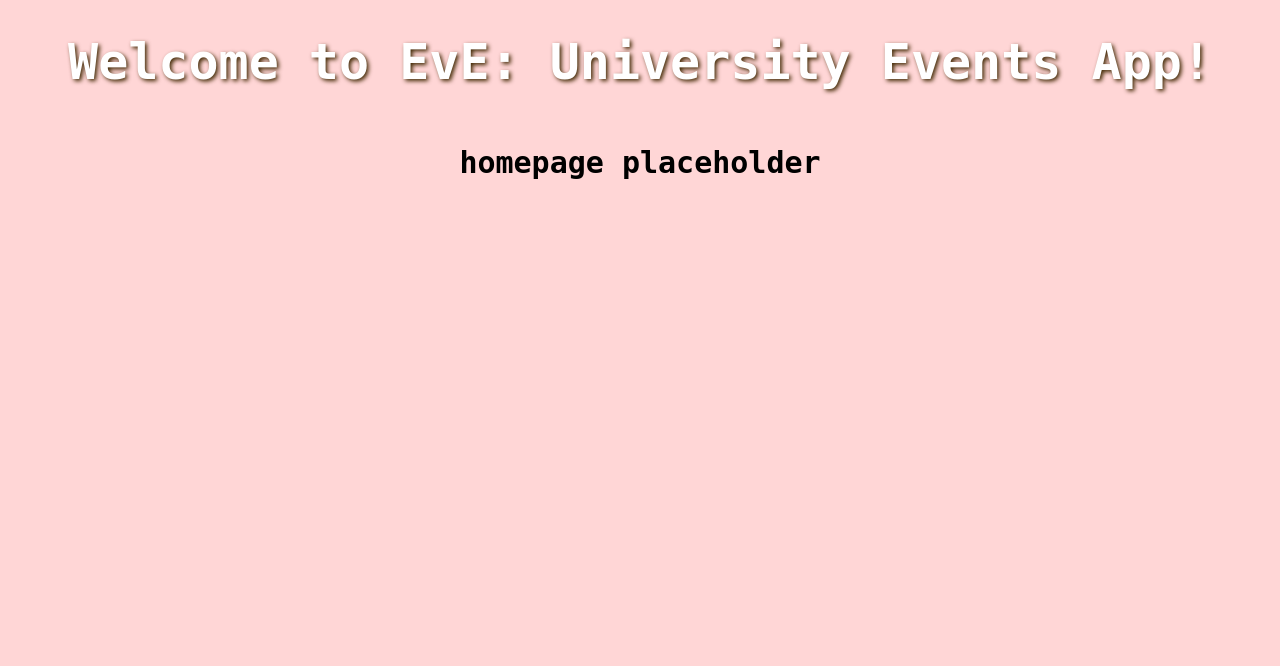
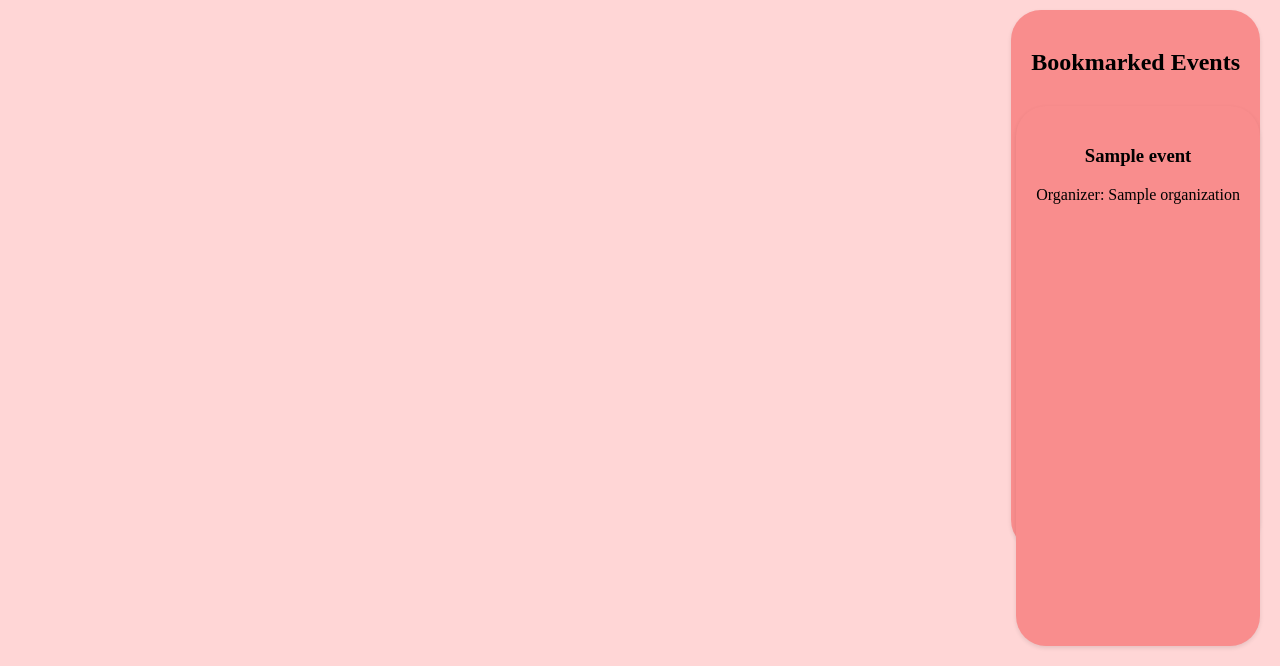
Before and after one commit to RaizaPagatpatan/appdevproject_repository, a Django app: template eveappdev/eveapp/templates/student_home.html in a window 1280 px wide. Shown: the part 134-800 px from the top of the page. Run offline with Django 4.2, Linux system fonts and the light colour scheme; tables that the repository leaves empty hold one stand-in row (values such as "Sample post"); the template is opened without the code that fills it: values that come from a table or form of the project are taken from there, most other values are stand-ins (such as "Sample title", 1, 10 or a date in 2020).

Commit message:
student_home.html and student_homeStyle.css

```diff
--- a/eveappdev/eveapp/static/css/eventUser_style.css
+++ b/eveappdev/eveapp/static/css/eventUser_style.css
@@ -15,7 +15,7 @@ body{
 .event {
     background-color: #F98D8D;
     margin: 10px;
-    padding: 20px;
+    padding: 10px;
     box-shadow: 0 2px 4px rgba(0, 0, 0, 0.1);
     border-radius: 30px;
     text-align: center;
--- /dev/null
+++ b/eveappdev/eveapp/static/css/student_homeStyle.css
@@ -0,0 +1,29 @@
+/* css/student_homeStyle.css */
+
+
+body{
+    background-color: #FFD6D6;
+    margin:0;
+    padding: 0px;
+    display: block;
+    justify-content: center;
+    align-items: center;
+    text-align: center;
+    /*height: 50vh; /* Adjust the height as needed */
+}
+
+.bookmarks {
+    background-color: #F98D8D;
+    margin: 10px;
+    padding: 20px;
+    box-shadow: 0 2px 4px rgba(0, 0, 0, 0.1);
+    border-radius: 30px;
+    text-align: center;
+    max-width: 300px;
+    height: 500px;
+    white-space: nowrap;
+    display: inline-block;
+    position: fixed; /* fixed right */
+    right: 10px;
+    overflow-y: auto;
+}
--- a/eveappdev/eveapp/templates/student_home.html
+++ b/eveappdev/eveapp/templates/student_home.html
@@ -1,29 +1,35 @@
 {% extends "navbar_student.html" %}
 {% load static %}
 
+<head>
 
-<html lang="en">
-<head>
-    <meta charset="UTF-8">
     {% block title %}
-        HomePage
+    Student Home
     {% endblock %}
 
     {% block styles %}
-    <link rel="stylesheet" type="text/css" href="{% static 'css/studenthome.css' %}">
+    <link rel="stylesheet" type="text/css" href="{% static 'css/student_homeStyle.css' %}">
     {% endblock %}
 </head>
-<body>
-    <header>
-        <!-- ADD NAV EXTENSION AT TOP OF CODE OKEK? -->
-    </header>
-    {% block content %}
-
-    <h1>Welcome to EvE: University Events App!</h1>
-    <h3> homepage placeholder</h3>
 
 
-    {% endblock %}
+<body>
+{% block content %}
+    <main>
 
-</body>
-</html>
+        <section class="bookmarks">
+            <div class="ongoing">
+                <h2>Bookmarked Events</h2>
+                {% for event in events %}
+                <div class="bookmarks">
+                    <h3>{{ event.eventName }}</h3>
+                    <p>Organizer: {{ event.organizer }}</p>
+                </div>
+                {% empty %}
+                    <div> <p> <img class="emptyImg" src="{% static 'images/empty.png' %}" alt="Empty" width="25%"> </p> </div>
+                {% endfor %}
+            </div>
+        </section>
+    </main>
+{% endblock %}
+    </body>
--- a/eveappdev/eveapp/views.py
+++ b/eveappdev/eveapp/views.py
@@ -184,8 +184,6 @@ class OrgHome(View):
 
 
 class ShowStudentHome(View):
-    # def get(self, request):
-    #     return HttpResponse("Student Home Page")
     template_name = 'student_home.html'
 
     def get(self, request):
@@ -199,8 +197,6 @@ class ShowStudentHome(View):
                 return render(request, self.template_name, {'username': username})
             else:
                 return redirect('org_home')
-
-            # return render(request, self.template_name, {'username': username})
         else:
             return redirect('login')
 
```
